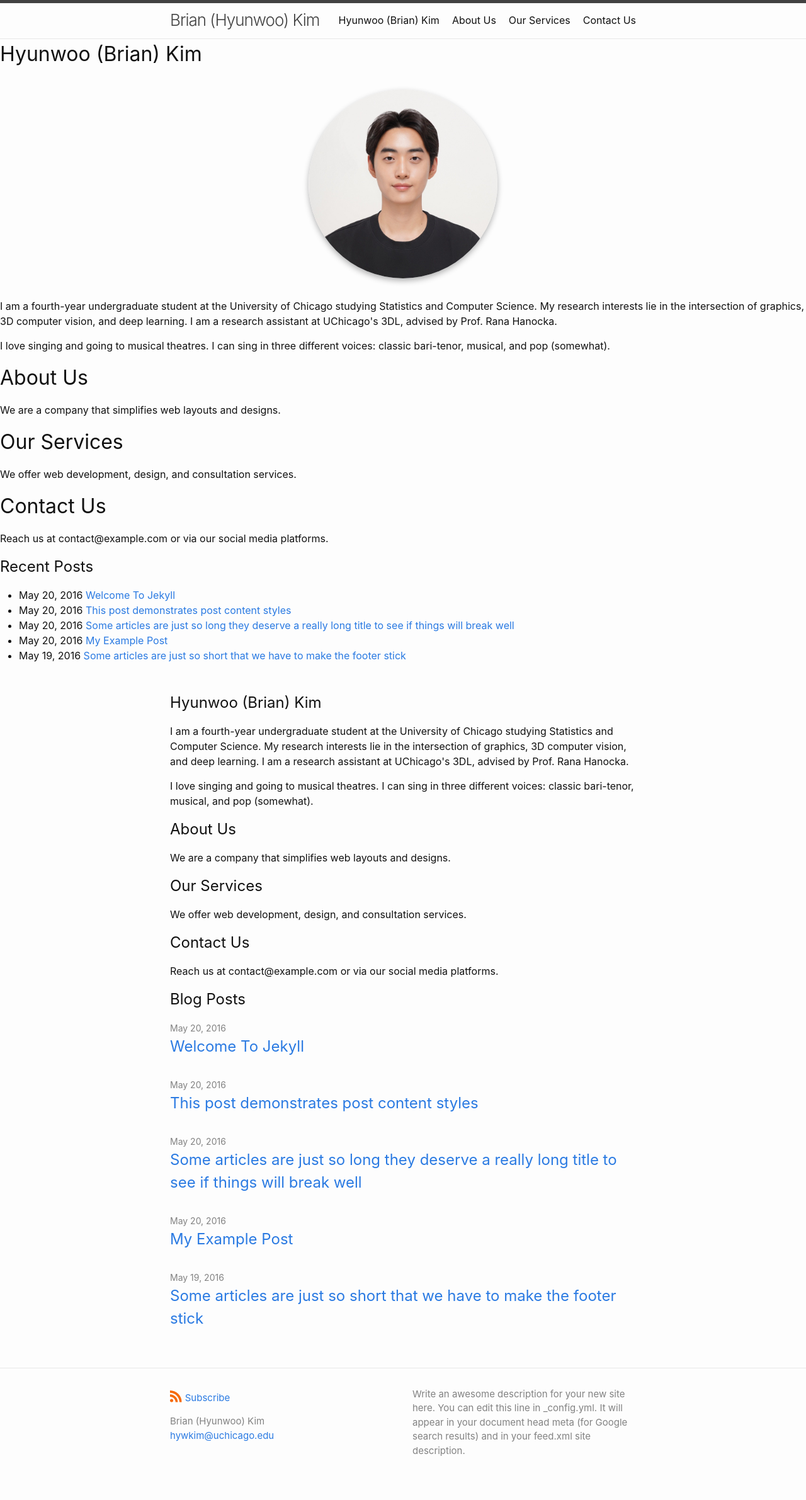
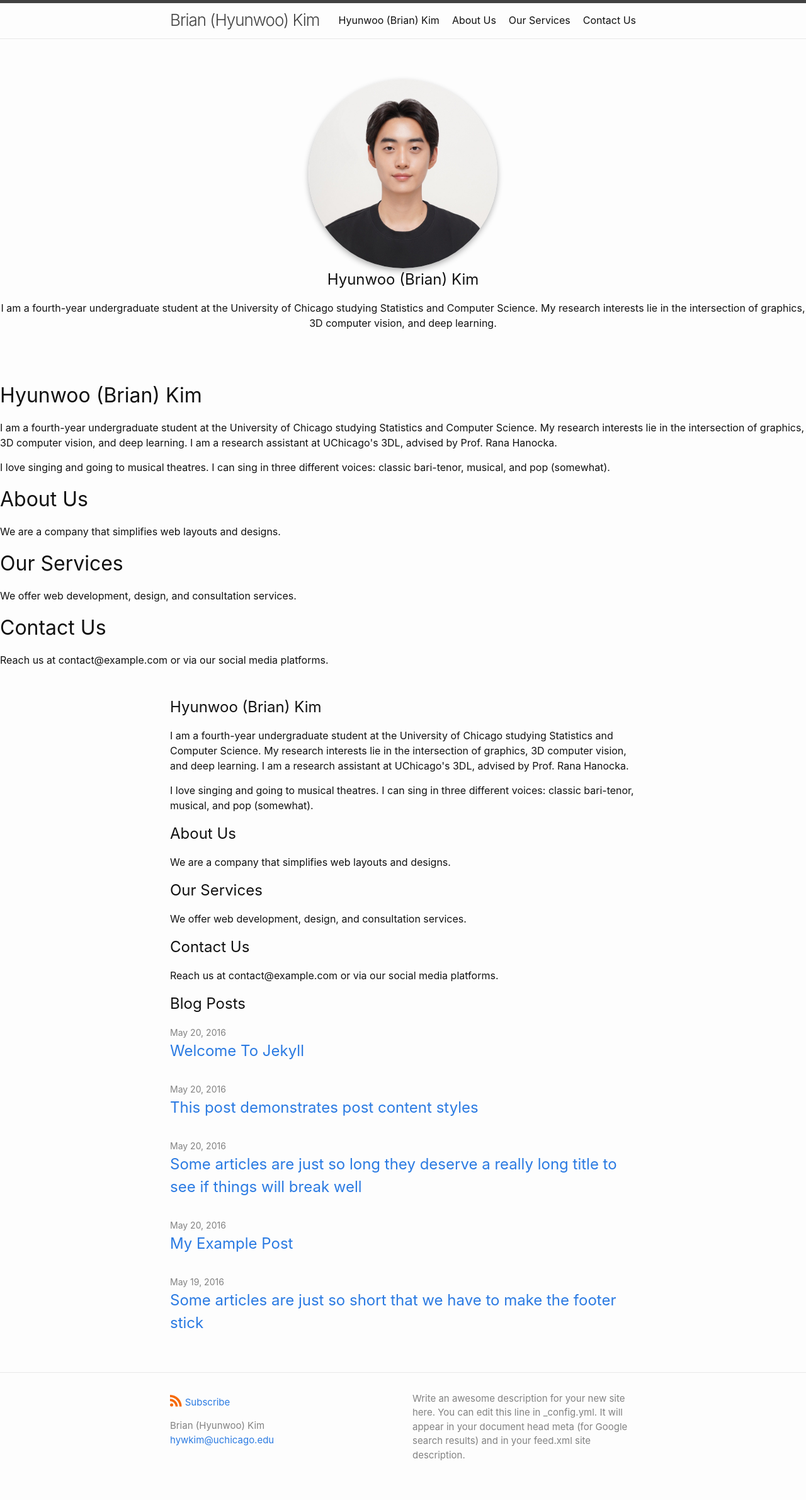
Before and after one commit to hywkim-brian/site, a Jekyll site: the page built from index.md, in a window 1280 px wide. Shown: the whole page at 63% size. Built offline with Jekyll 4.4.1, drawn with Linux system fonts in a browser that asks for light colours.

Commit message:
customize

```diff
--- a/_includes/header.html
+++ b/_includes/header.html
@@ -5,10 +5,15 @@
   <meta name="viewport" content="width=device-width, initial-scale=1.0">
   <title>{{ site.title }}</title>
   <style>
-    /* Custom Image Styling */
-    .section-image img {
+    /* Static Image Section Styling */
+    .hero-image {
+      text-align: center;
+      margin: 4rem 0;
+    }
+
+    .hero-image img {
       display: block;
-      margin: 2rem auto;
+      margin: 0 auto;
       max-width: 300px; /* Adjust image size */
       height: auto; /* Maintain aspect ratio */
       border-radius: 80%; /* Make the image circular */
@@ -32,35 +37,22 @@
     </div>
   </header>
 
+  <!-- Static Image Section -->
+  <section class="hero-image">
+    <img src="/assets/images/profile.jpeg" alt="Hyunwoo (Brian) Kim">
+    <h1>Hyunwoo (Brian) Kim</h1>
+    <p>I am a fourth-year undergraduate student at the University of Chicago studying Statistics and Computer Science. My research interests lie in the intersection of graphics, 3D computer vision, and deep learning.</p>
+  </section>
+
   <!-- Main Content -->
   <main class="home">
     <!-- Render Dynamic Sections -->
     {%- for section in site.sections -%}
     <div id="{{ section.id }}" class="section">
       <h1>{{ section.title }}</h1>
-      {% if section.image %}
-        <div class="section-image">
-          <img src="{{ section.image | relative_url }}" alt="{{ section.title }}">
-        </div>
-      {% endif %}
       <div>{{ section.content | markdownify }}</div>
     </div>
     {%- endfor -%}
-
-    <!-- Default Jekyll Posts List -->
-    {%- if site.posts.size > 0 -%}
-    <div class="post-list">
-      <h2>Recent Posts</h2>
-      <ul>
-        {%- for post in site.posts -%}
-        <li>
-          <span>{{ post.date | date: "%b %d, %Y" }}</span>
-          <a href="{{ post.url }}">{{ post.title }}</a>
-        </li>
-        {%- endfor -%}
-      </ul>
-    </div>
-    {%- endif -%}
   </main>
 </body>
 </html>
```
